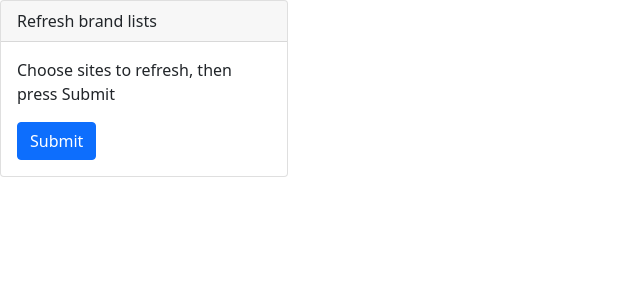
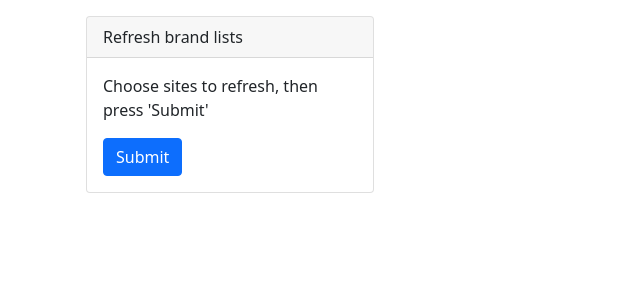
Before and after one commit to languephone/Scrape50, a Flask app: page /admin in a window 1280 px wide. Shown: the part 56-356 px from the top of the page, without its empty margins (0-640 px from the left). Run offline with Flask 2, Linux system fonts and the light colour scheme; data that the repository does not hold is empty.

Commit message:
Tweaks to formatting of admin.html.

```diff
--- a/templates/admin.html
+++ b/templates/admin.html
@@ -1,12 +1,13 @@
 {% extends "layout.html" %}
 
 {% block main %}
+            <div class="container p-3">
                 <div class="card" style="width: 18rem;">
                     <div class="card-header">
                         Refresh brand lists
                     </div>
                     <div class="card-body">
-                    <p class="card-text">Choose sites to refresh, then press Submit</p>
+                        <p class="card-text">Choose sites to refresh, then press 'Submit'</p>
                         <form action="/admin" method="POST">
                             {% for site in sites_brands %}
                             <div class="form-check">
@@ -18,5 +19,6 @@
                         </form>
                     </div>
                 </div>
+            </div>
 
 {% endblock %}
```
Lines whose indentation alone changed are shown as unchanged.
